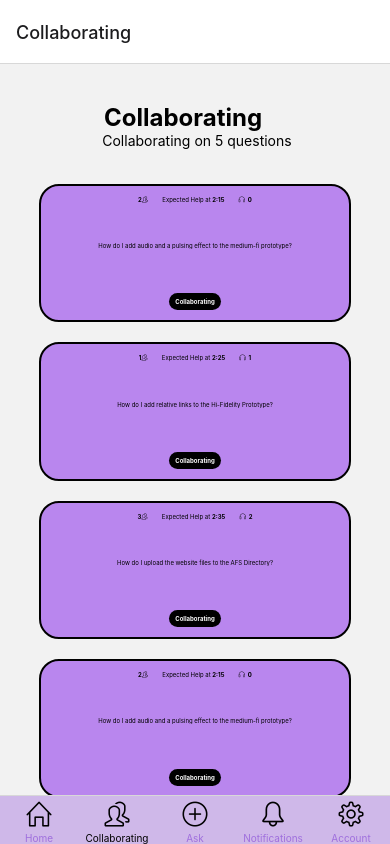
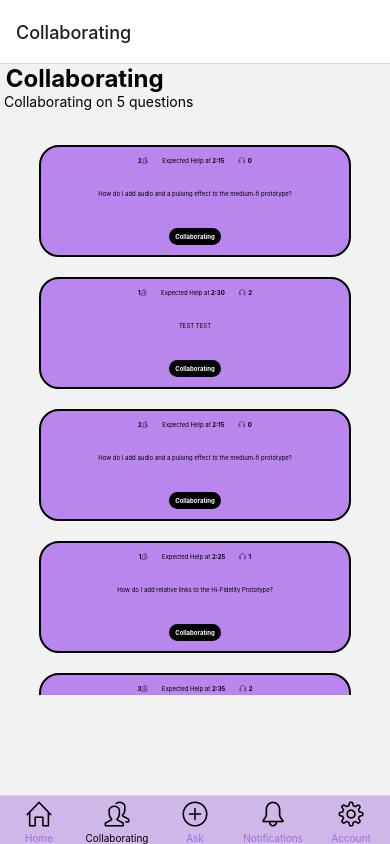
Before and after one commit to ashtonxiong/same-Q-App, a React Native app: screen /Collaborating in a window 390 px wide. Built offline with nearby package versions, Linux system fonts and the light colour scheme; what @freakycoder/react-native-helpers would draw is missing.

Commit message:
Testing mapping for buttons

```diff
--- a/components/CollabPage.js
+++ b/components/CollabPage.js
@@ -1,10 +1,17 @@
-import React from 'react';
+import React, {useRef, useState} from 'react';
 import { View, Text, TouchableOpacity, ScrollView } from 'react-native';
 import { useNavigation } from '@react-navigation/native';
 import styles from '../styles';
 import Icon from 'react-native-vector-icons/SimpleLineIcons';
 
 const CollabPage = () => {
+    const [pages, setPages] = useState([
+      {numPeople: 2, time: "2:15", earphone: 0,
+      text: "How do I add audio and a pulsing effect to the medium-fi prototype?"},
+      {numPeople: 1, time: "2:30", earphone: 2,
+      text: "TEST TEST"},
+    ])
+
     const navigation = useNavigation();
 
     const numCourses = {
@@ -16,12 +23,55 @@ const CollabPage = () => {
       navigation.navigate('CoursePage', { course });
     };
 
+    const scrollViewRef = useRef(null); // Create a ref for the ScrollView
+
+    const scrollToBottom = () => {
+      if (scrollViewRef.current) {
+        scrollViewRef.current.scrollToEnd({ animated: true });
+      }
+    };
+
+
+
   return (
-    <View style={styles.NotiContainer}>
+    <View>
         <View style={styles.collabHeader}>
           <Text style={styles.courseBoxTEXT}> Collaborating </Text>
           <Text> Collaborating on {numCourses.numQuestions} questions</Text>
         </View>
+    <ScrollView ref={scrollViewRef}
+    contentContainerStyle={{ alignItems: 'center', border: 5 }}>
+      {pages.map(page => (
+                <View style={styles.collabBox}>
+                {/* top row */}
+                <View style={styles.collabTopRow}>
+                  <View style={styles.collabPeopleIcon} >
+                    <Text style={{fontSize: '17%', fontWeight: 'bold'}}>{page.numPeople}</Text>
+                    <Icon name="people" size="20%" />
+                  </View>
+                  <Text style={{ fontSize: '20%', marginLeft: "5%", marginRight: "5%"}} >Expected Help at <Text style={{fontWeight: 'bold'}}>{page.time}</Text></Text>
+                  <View style={styles.collabEarphone}>
+                    <Icon  name="earphones" size="20%"/>
+                    <Text style={{fontSize: '17%', fontWeight: 'bold', marginLeft: 3}}>{page.earphone}</Text>
+                  </View>
+                </View>
+
+                {/* middle row */}
+                <View style={styles.collabMid}>
+                  <Text style={{fontSize: '17%', color: '#000000'}}>{page.text}</Text>
+                </View>
+
+                {/* bottom row */}
+                <View style={styles.collabBot}>
+                <TouchableOpacity
+                  style={styles.collabButton}
+                  onPress={() => handleJoinPress("CS 147")}
+                >
+                  <Text style={styles.collabButtonText}> Collaborating </Text>
+                </TouchableOpacity>
+                </View>
+              </View>
+      ))}
 
         {/* --------- FIRST BUTTON -------- */}
 
@@ -181,7 +231,9 @@ const CollabPage = () => {
         </View>
 
 
+    </ScrollView>
     </View>
+
   );
 };
 
--- a/styles.js
+++ b/styles.js
@@ -166,6 +166,26 @@ const styles = StyleSheet.create({
       // ------ Notification Info --------
 
       // ------ Collab Info --------
+      collabScroll: {
+        borderBlockColor: "red",
+        borderWidth: 2,
+        // flex: 1,
+        // flexDirection: 'column',
+        marginLeft: 5,
+        marginRight: 5,
+        marginTop: '10%',
+        // alignItems: 'center'
+      },
+      collabContainer: {
+        borderBlockColor: "blue",
+        borderWidth: 2,
+        flex: 1,
+        // flexDirection: 'column',
+        marginLeft: 5,
+        marginRight: 5,
+        marginTop: '10%',
+        alignItems: 'center'
+      },
       collabHeader : {
         // borderBlockColor: "blue",
         // borderWidth: 2,
```
